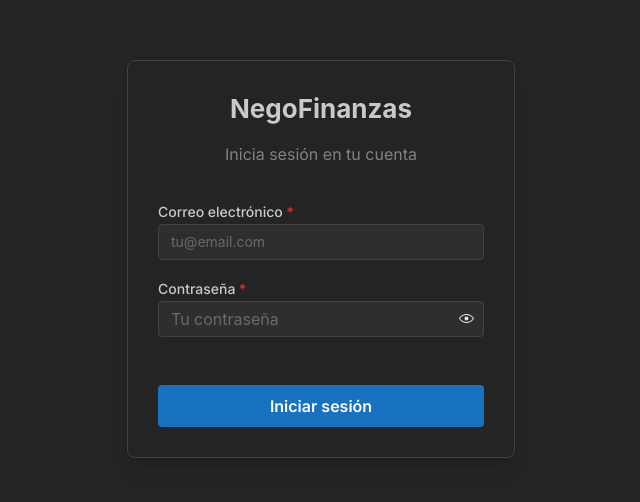
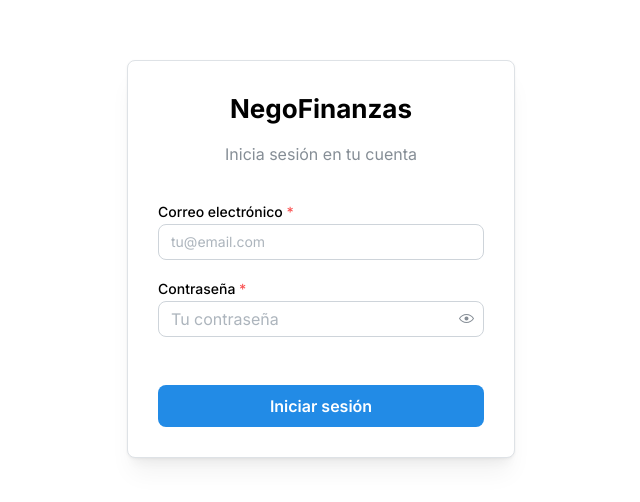
Before and after one commit to programadorlorenzo/negofinanzas-front, a Next.js app: page /auth/signin in a window 1280 px wide. Shown: the part 196-698 px from the top of the page, without its empty margins (319-959 px from the left). Built offline with nearby package versions, Linux system fonts and the light colour scheme.

Commit message:
feat: add theme customization and color scheme toggle to dashboard

```diff
--- a/src/app/layout.tsx
+++ b/src/app/layout.tsx
@@ -1,8 +1,9 @@
 import type { Metadata } from "next";
 import { Inter } from "next/font/google";
 import "./globals.css";
-import { MantineProvider, ColorSchemeScript } from '@mantine/core';
+import { ColorSchemeScript } from '@mantine/core';
 import { AuthProvider } from '@/components/AuthProvider';
+import { ClientMantineProvider } from '@/components/ClientMantineProvider';
 import '@mantine/core/styles.css';
 import '@mantine/notifications/styles.css';
 
@@ -24,14 +25,14 @@ export default function RootLayout({
   return (
     <html lang="es">
       <head>
-        <ColorSchemeScript defaultColorScheme="dark" />
+        <ColorSchemeScript />
       </head>
       <body className={inter.className}>
-        <MantineProvider defaultColorScheme="dark">
+        <ClientMantineProvider>
           <AuthProvider>
             {children}
           </AuthProvider>
-        </MantineProvider>
+        </ClientMantineProvider>
       </body>
     </html>
   );
--- /dev/null
+++ b/src/components/ClientMantineProvider.tsx
@@ -0,0 +1,17 @@
+'use client'
+
+import { MantineProvider } from '@mantine/core'
+import { theme } from '@/theme'
+import { ReactNode } from 'react'
+
+interface ClientMantineProviderProps {
+  children: ReactNode
+}
+
+export function ClientMantineProvider({ children }: ClientMantineProviderProps) {
+  return (
+    <MantineProvider theme={theme}>
+      {children}
+    </MantineProvider>
+  )
+}
--- a/src/middleware.ts
+++ b/src/middleware.ts
@@ -1,9 +1,6 @@
 import { withAuth } from "next-auth/middleware"
 
 export default withAuth(
-  function middleware(req) {
-    // Middleware logic here if needed
-  },
   {
     callbacks: {
       authorized: ({ token, req }) => {
--- /dev/null
+++ b/src/theme.ts
@@ -0,0 +1,54 @@
+import { createTheme } from '@mantine/core';
+
+export const theme = createTheme({
+  primaryColor: 'blue',
+  defaultRadius: 'md',
+  fontFamily: 'Inter, -apple-system, BlinkMacSystemFont, Segoe UI, Roboto, sans-serif',
+  headings: {
+    fontFamily: 'Inter, -apple-system, BlinkMacSystemFont, Segoe UI, Roboto, sans-serif',
+  },
+  components: {
+    Button: {
+      defaultProps: {
+        radius: 'md',
+      },
+    },
+    Card: {
+      defaultProps: {
+        radius: 'md',
+        shadow: 'sm',
+      },
+    },
+    TextInput: {
+      defaultProps: {
+        radius: 'md',
+      },
+    },
+    PasswordInput: {
+      defaultProps: {
+        radius: 'md',
+      },
+    },
+    Paper: {
+      defaultProps: {
+        radius: 'md',
+        shadow: 'sm',
+      },
+    },
+  },
+  colors: {
+    // Colores personalizados que se ven bien en ambos temas
+    brand: [
+      '#f0f9ff',
+      '#e0f2fe',
+      '#bae6fd',
+      '#7dd3fc',
+      '#38bdf8',
+      '#0ea5e9',
+      '#0284c7',
+      '#0369a1',
+      '#075985',
+      '#0c4a6e',
+    ],
+  },
+});
```
Also changed, not shown: src/app/dashboard/page.tsx (+13 -2 lines).
